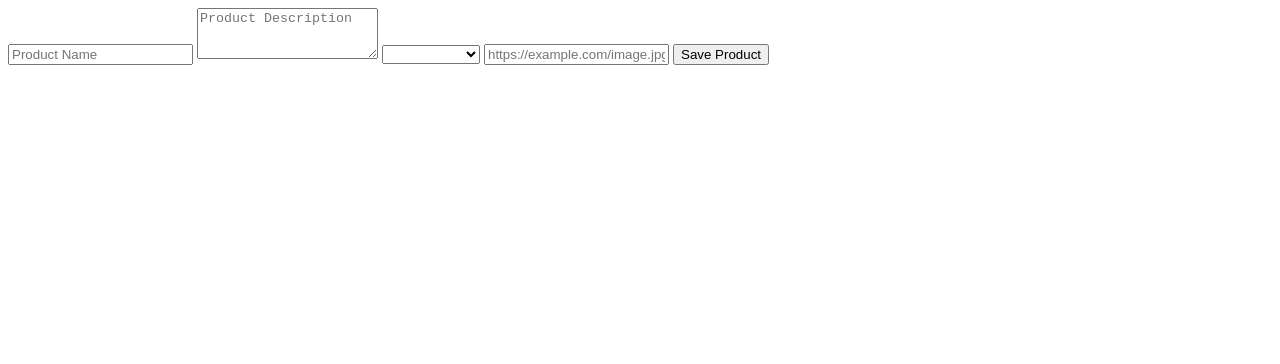
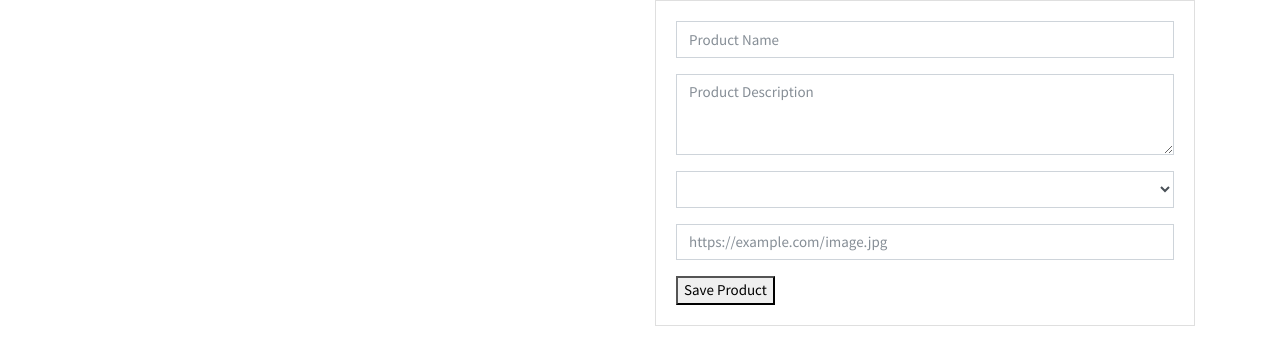
Before and after one commit to AlanGaia/Svelte-CRUD-Front, a Svelte app: page / in a window 1280 px wide. Shown: the top 364 px of the page. Built offline with nearby package versions, Linux system fonts and the light colour scheme.

Commit message:
added bootstrap

```diff
--- a/public/index.html
+++ b/public/index.html
@@ -9,6 +9,7 @@
 	<link rel='icon' type='image/png' href='/favicon.png'>
 	<link rel='stylesheet' href='/global.css'>
 	<link rel='stylesheet' href='/build/bundle.css'>
+	<link rel="stylesheet" href="https://stackpath.bootstrapcdn.com/bootswatch/4.5.0/cosmo/bootstrap.min.css">
 
 	<script defer src='/build/bundle.js'></script>
 </head>
--- a/src/App.svelte
+++ b/src/App.svelte
@@ -10,8 +10,7 @@
   const submitHandler = e => {
     e.preventDefault();
     console.log(product);
-  }
-
+  };
 </script>
 
 <style>
@@ -20,28 +19,58 @@
 
 <main>
 
+  <div class="container">
+    <div class="row">
+      <div class="col-md-6" />
+
+      <div class="col-md-6">
+        <div class="card">
+          <div class="card-body">
             <form on:submit={submitHandler}>
+
+              <div class="form-group">
                 <input
                   bind:value={product.name}
                   type="text"
                   placeholder="Product Name"
-      id="product-name" />
+                  id="product-name"
+                  class="form-control" />
+              </div>
+              <div class="form-group">
                 <textarea
                   bind:value={product.description}
                   id="product-description"
                   rows="3"
-      placeholder="Product Description" />
-    <select id="product-category" bind:value={product.category}>
+                  placeholder="Product Description"
+                  class="form-control" />
+              </div>
+              <div class="form-group">
+                <select
+                  id="product-category"
+                  bind:value={product.category}
+                  class="form-control">
                   <option value="notebooks">Notebooks</option>
                   <option value="peripherals">Peripherals</option>
                   <option value="components">Components</option>
                 </select>
+              </div>
+              <div class="form-group">
                 <input
                   bind:value={product.imageURL}
                   type="url"
                   id="product-img-url"
-      placeholder="https://example.com/image.jpg" />
+                  placeholder="https://example.com/image.jpg"
+                  class="form-control" />
+              </div>
+
               <button>Save Product</button>
+
             </form>
+          </div>
+        </div>
+      </div>
+
+    </div>
+  </div>
 
 </main>
```
Lines whose indentation alone changed are shown as unchanged.
